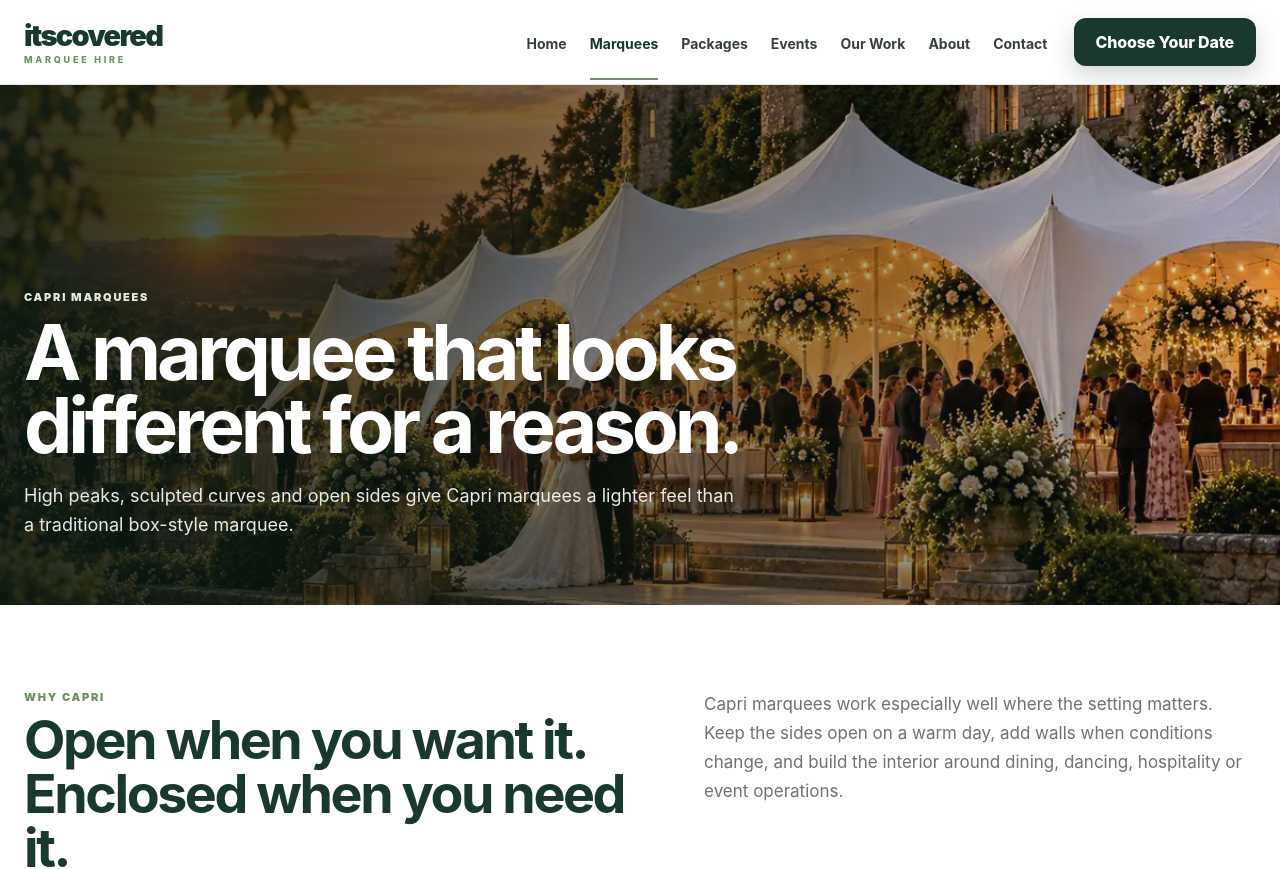
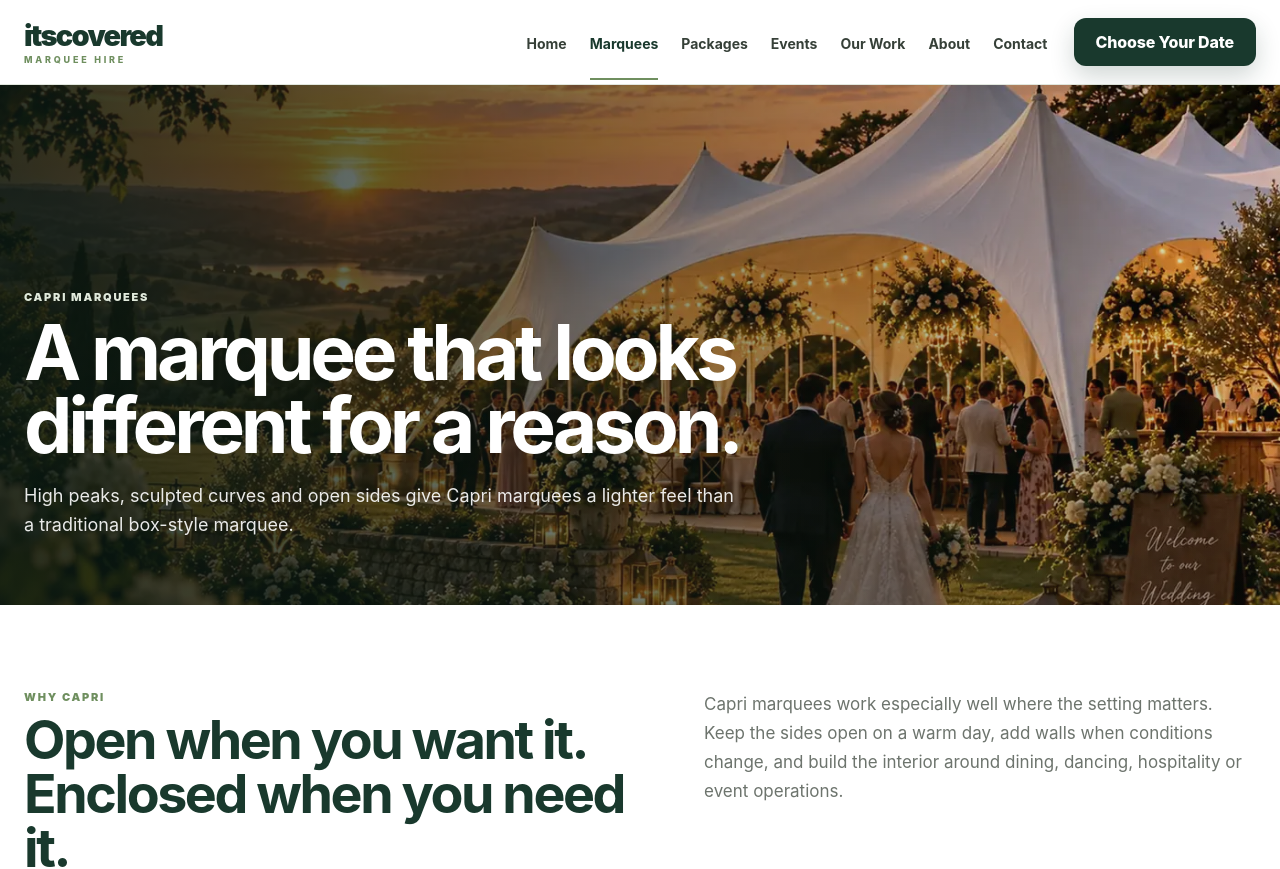
Before and after one commit to j29fp2jdsz-jpg/It-s-covered-website, a Next.js app: page /marquees in a window 1280 px wide. Shown: the top 869 px of the page. Built offline with nearby package versions, Linux system fonts and the light colour scheme.

Commit message:
Use neutral marquee imagery on product page

```diff
--- a/app/marquees/page.tsx
+++ b/app/marquees/page.tsx
@@ -13,7 +13,7 @@ const views = [
 export default function MarqueesPage(){
   return <main><SiteHeader />
     <section className={styles.hero}>
-      <img className={styles.heroImage} src="/images/weddings/wedding-castle-reception.webp" alt="Capri marquee at an outdoor event"/>
+      <img className={styles.heroImage} src="/images/hero/hero-desktop.webp" alt="Capri marquee at an outdoor event"/>
       <div className={styles.heroOverlay}/>
       <div className={'shell ' + styles.heroInner}>
         <span className={styles.eyebrow}>Capri marquees</span>
```
